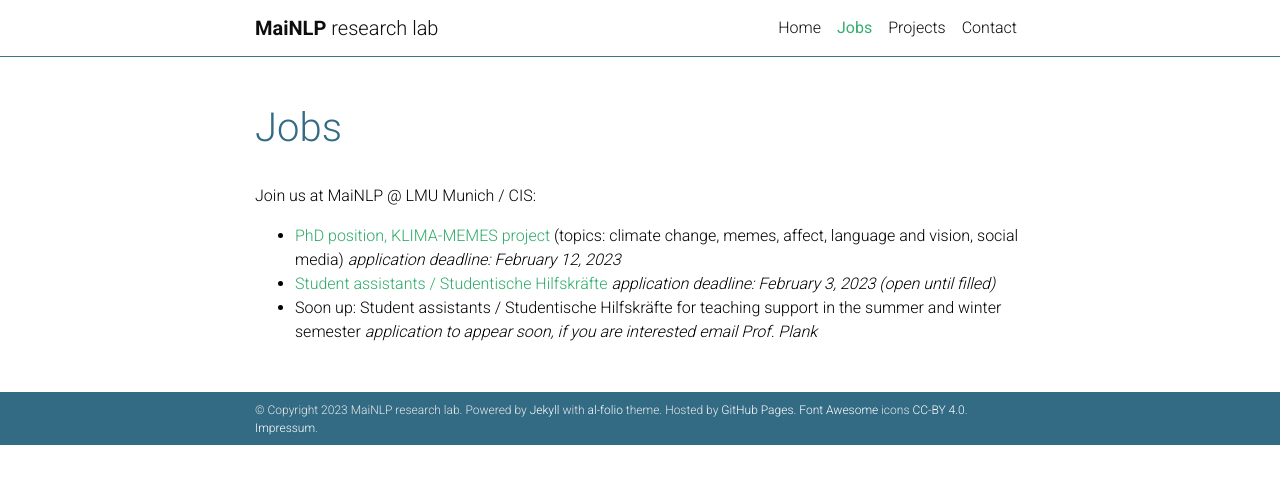
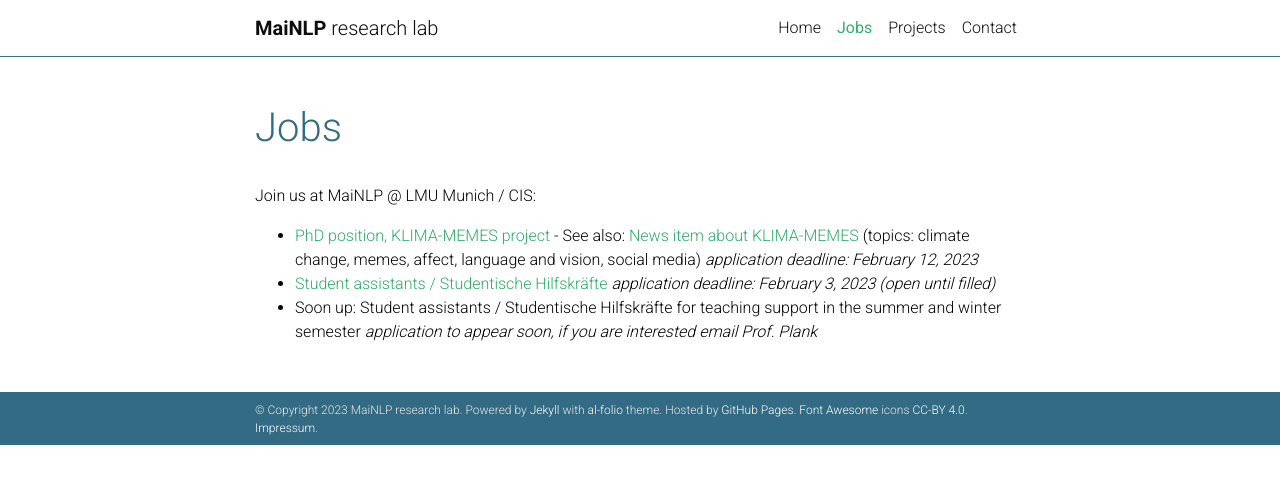
Before and after one commit to mainlp/mainlp.github.io, a Jekyll site: the page built from _pages/jobs.md, in a window 1280 px wide. Shown: the top 484 px of the page. Built offline with Jekyll 4.4.1, drawn with Linux system fonts in a browser that asks for light colours; comment, search, counter and statistics services are not loaded; a style sheet for code colours, icons or effects is not loaded.

Commit message:
Update jobs.md

```diff
--- a/_pages/jobs.md
+++ b/_pages/jobs.md
@@ -9,6 +9,6 @@ nav_order: 4
 
 Join us at MaiNLP @ LMU Munich / CIS:
 
-- [PhD position, KLIMA-MEMES project](content/PhD-KLIMA-MEMES.pdf) (topics: climate change, memes, affect, language and vision, social media) *application deadline: February 12, 2023*
+- [PhD position, KLIMA-MEMES project](content/PhD-KLIMA-MEMES.pdf) - See also: [News item about KLIMA-MEMES](https://www.ifkw.uni-muenchen.de/aktuelles/institutsnews/haim_hassler/index.html) (topics: climate change, memes, affect, language and vision, social media) *application deadline: February 12, 2023*
 - [Student assistants / Studentische Hilfskräfte](content/Studentische_Hilfskraft.pdf) *application deadline: February 3, 2023 (open until filled)*
 - Soon up: Student assistants / Studentische Hilfskräfte for teaching support in the summer and winter semester *application to appear soon, if you are interested email Prof. Plank*
```
